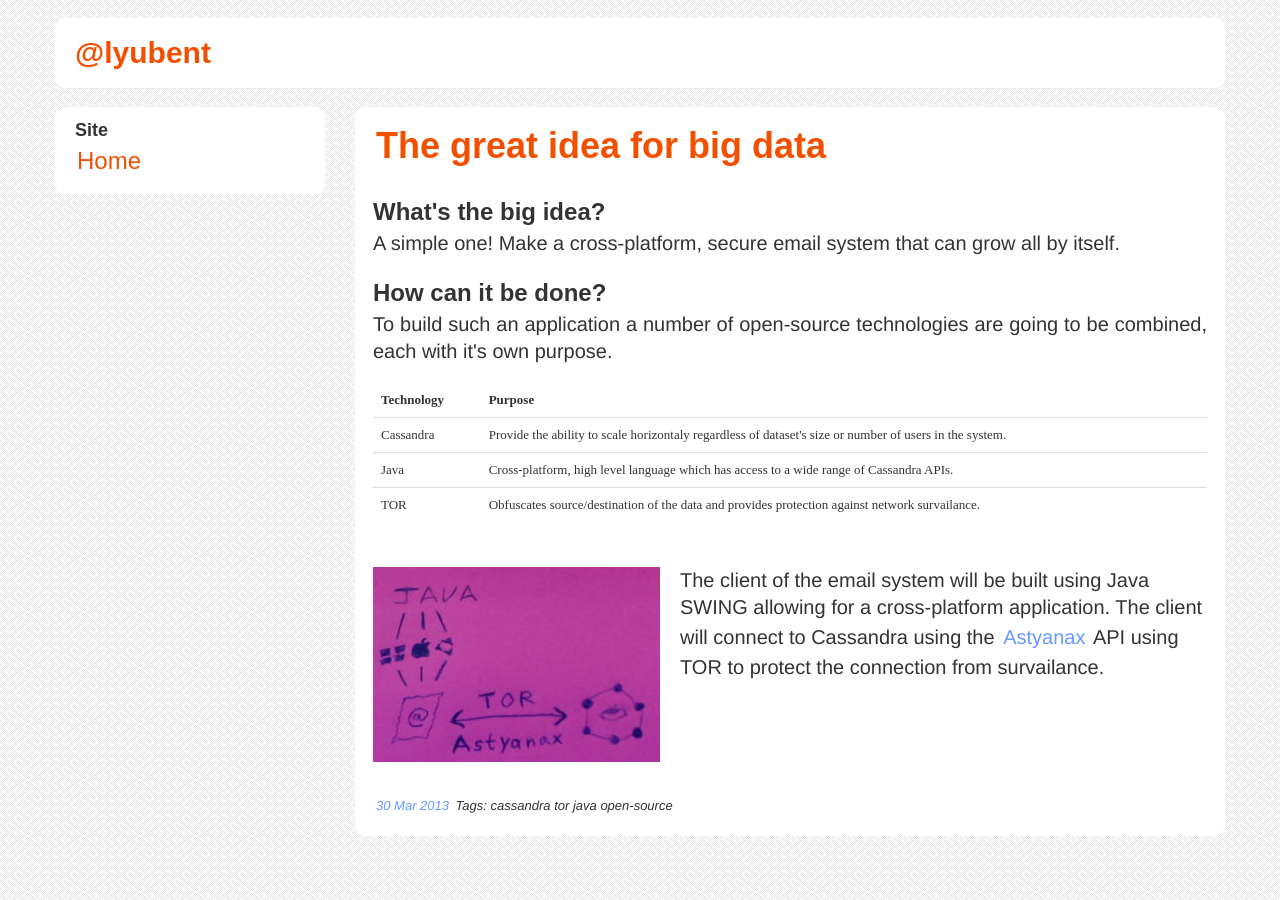
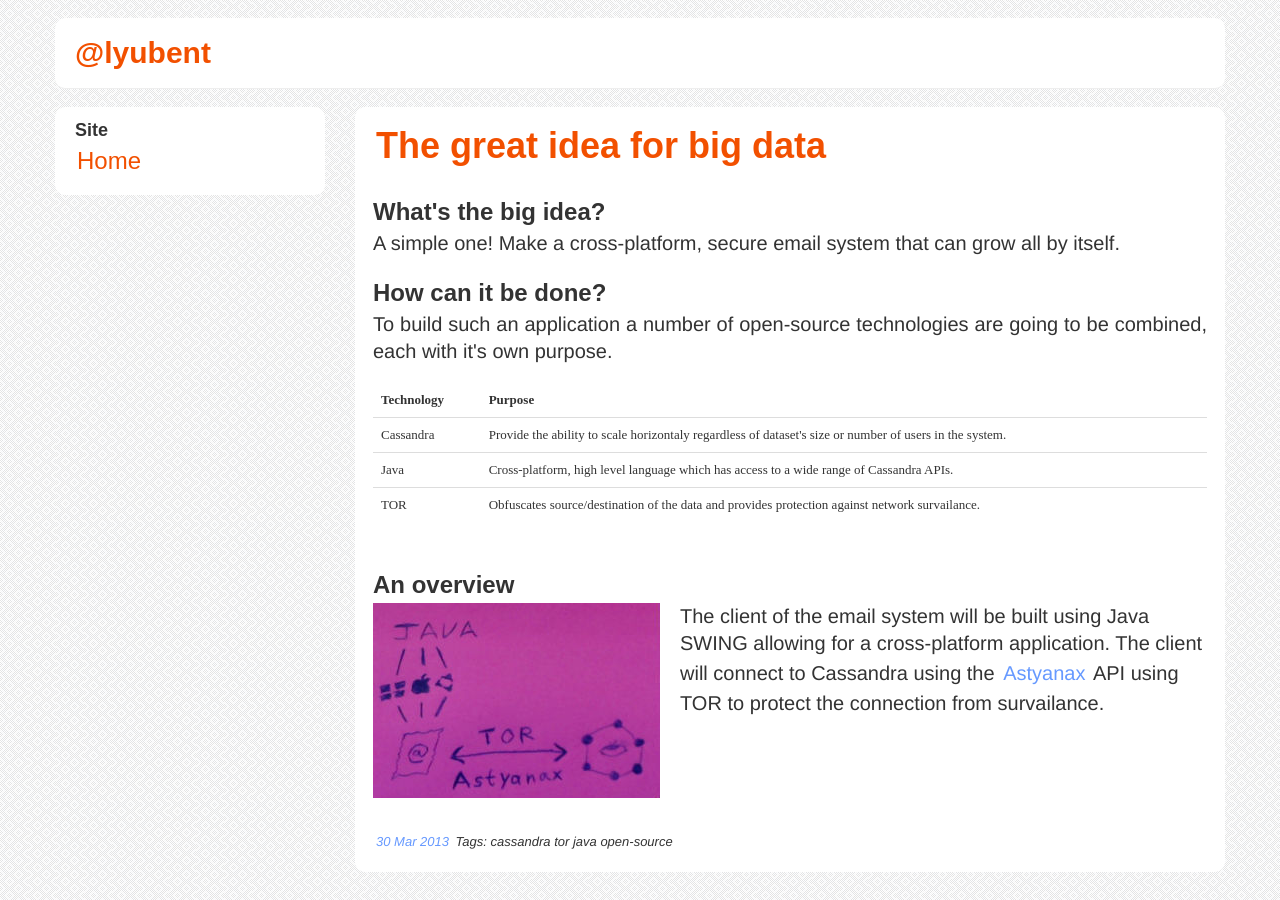
Before and after one commit to lyubent/lyubent.github.com, a Jekyll site: the page built from _posts/2013-03-30-the-great-idea-for-big-data.md, in a window 1280 px wide. Built offline with Jekyll 4.4.1, drawn with Linux system fonts in a browser that asks for light colours; some web fonts are replaced.

Commit message:
Updated _posts/2013-03-30-the-great-idea-for-big-data.md

```diff
--- a/_posts/2013-03-30-the-great-idea-for-big-data.md
+++ b/_posts/2013-03-30-the-great-idea-for-big-data.md
@@ -43,6 +43,7 @@ To build such an application a number of open-source technologies are going to b
 
 <br/>
 
+<h2>An overview</h2>
 <div style='float:left;margin-right:20px;'>
 <img src="/thumbnails/images/Tech-Overview.jpg" alt="Technology Overview">
 </div>
```
